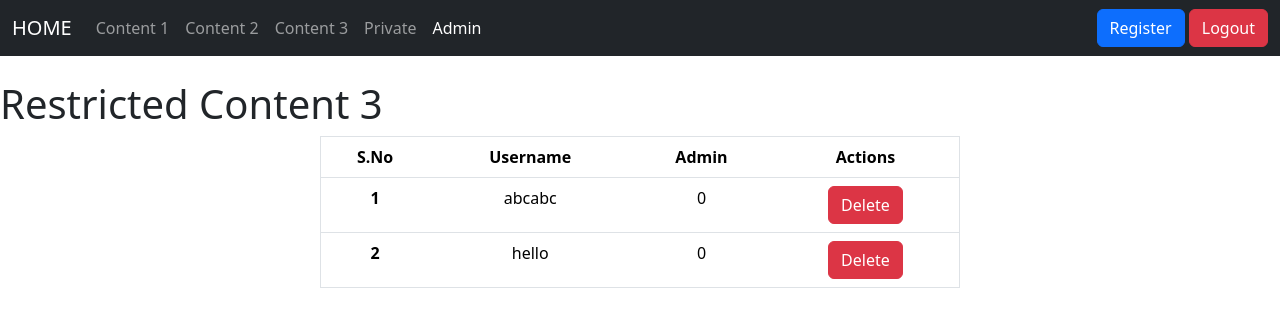
After one commit to adhirajpandey/Flask-Auth, a Flask app: page /restricted_content3 in a window 1280 px wide. The commit adds this page. Shown: the top 327 px of the page. Run offline with Flask 3, Linux system fonts and the light colour scheme; a user stored in the database is signed in; data comes from the database, SQL or seed files in the repository.

Commit message:
Add admin functionality

```diff
--- a/app.py
+++ b/app.py
@@ -54,6 +54,7 @@ def login():
         if user_details:
             if check_password_hash(user_details[2], password):
                 session['username'] = username
+                session['admin'] = user_details[3]
                 return redirect(url_for('restricted_content1'))
             else:
                 login_error = "Incorrect Username/Password"
@@ -81,6 +82,14 @@ def content2():
 @app.route("/content3", methods = ["GET"])
 def content3():
     return render_template("content3.html")
+
+@app.route("/restricted_content3", methods = ["GET"])
+def restricted_content3():
+    if 'username' in session and session['admin'] == 1:
+        return render_template("restricted_content3.html", usersdata = dao.fetch_all_users())
+    else:
+        return redirect(url_for('login'))
+
 
 @app.route("/restricted_content2", methods = ["GET"])
 @helper.auth.login_required
@@ -135,6 +144,16 @@ def callback():
     return redirect("/restricted_content1")
 
 
+@app.route("/delete_user", methods = ["POST"])
+def delete_user():
+    if 'username' in session and session['admin'] == 1:
+        username = request.form.get('username')
+        dao.delete_user(username)
+        return redirect(url_for('restricted_content3'))
+    else:
+        return redirect(url_for('login'))
+
+
 if __name__ == "__main__":
 
     GOOGLE_CLIENT_ID, flow = helper.setup_google_login()
--- a/sqlite_dao.py
+++ b/sqlite_dao.py
@@ -74,5 +74,12 @@ def check_if_admin(username: str):
     else:
         return False
 
+def delete_user(username: str):
+    conn = connect_sqlite()
+    cursor = conn.cursor()
+    cursor.execute("DELETE FROM users WHERE username=?", (username,))
+    conn.commit()
+    cursor.close()
+    conn.close()
 
 create_table()
--- a/templates/base.html
+++ b/templates/base.html
@@ -29,6 +29,11 @@
               <a class="nav-link {% if request.path == '/restricted_content1' %} active {% endif %}" href="/restricted_content1">Private</a>
             </li>
             {% endif %}
+            {% if session['admin'] == 1 %}
+            <li class="nav-item">
+              <a class="nav-link {% if request.path == '/restricted_content3' %} active {% endif %}" href="/restricted_content3">Admin</a>
+            </li>
+            {% endif %}
           </ul>
             <div class="d-flex" >
               <a href="/register" style = "color: white ; text-decoration : none"><button class="btn btn-primary">Register</button></a>
--- /dev/null
+++ b/templates/restricted_content3.html
@@ -0,0 +1,37 @@
+{% extends "base.html" %}
+
+{% block content %}
+
+<h1>Restricted Content 3</h1>
+
+{% if usersdata %}
+<div class="center table table-bordered" style="text-align: center; margin: auto; width: 50%;">
+    <table class="table">
+        <thead>
+            <tr>
+                <th scope="col">S.No</th>
+                <th scope="col">Username</th>
+                <th scope="col">Admin</th>
+                <th scope="col">Actions</th>
+            </tr>
+        </thead>
+        <tbody>
+            {% for user in usersdata %}
+            <tr>
+                <th scope="row">{{ loop.index }}</th>
+                <td>{{ user[1] }}</td>
+                <td>{{ user[3] }}</td>
+                <td>
+                    <form action="/delete_user" method="POST">
+                        <input type="hidden" name="username" value="{{ user[1] }}">
+                        <button type="submit" class="btn btn-danger btn-block" onclick="location.reload()">Delete</button>
+                    </form>
+                </td>
+            </tr>
+            {% endfor %}
+        </tbody>
+    </table>
+</div>
+{% endif %}
+
+{% endblock content %}
```
